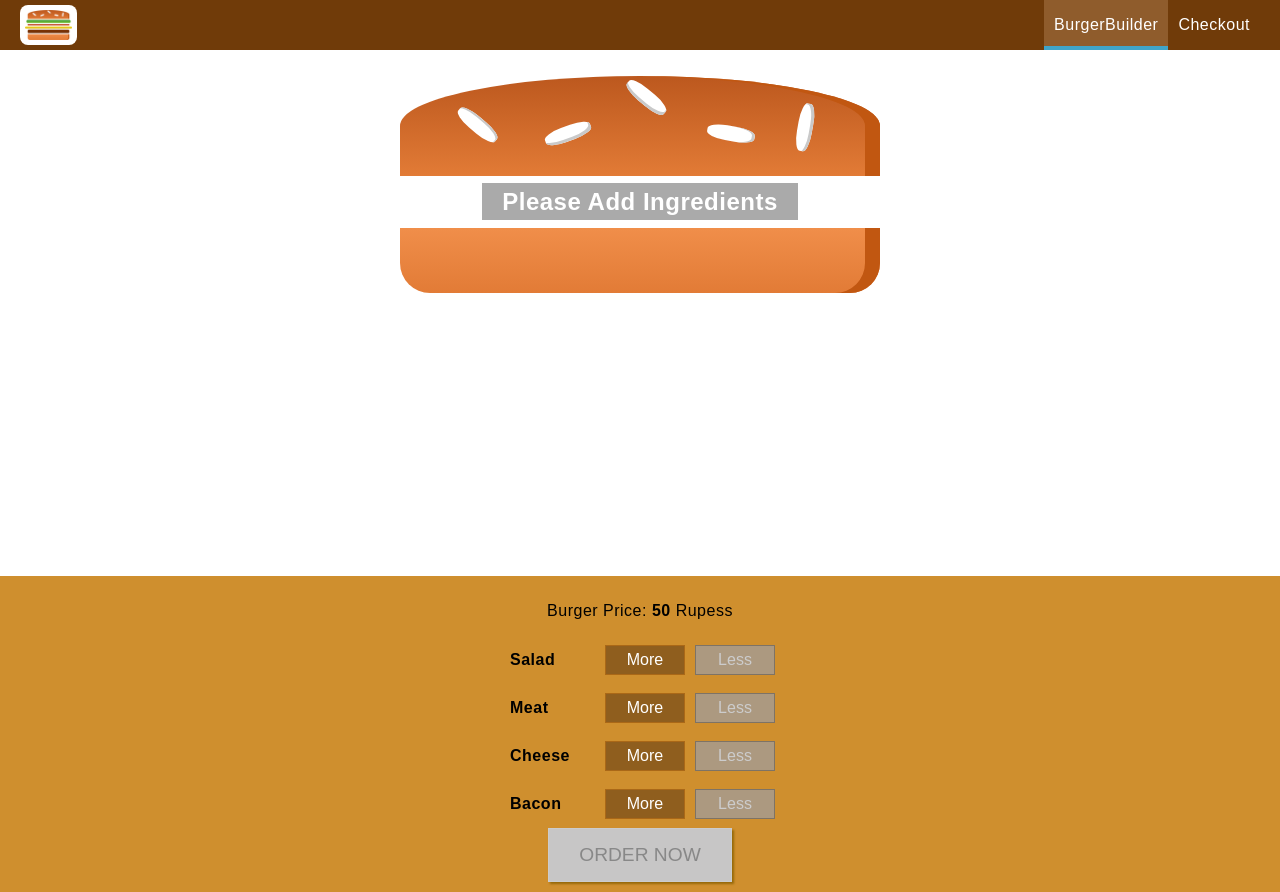
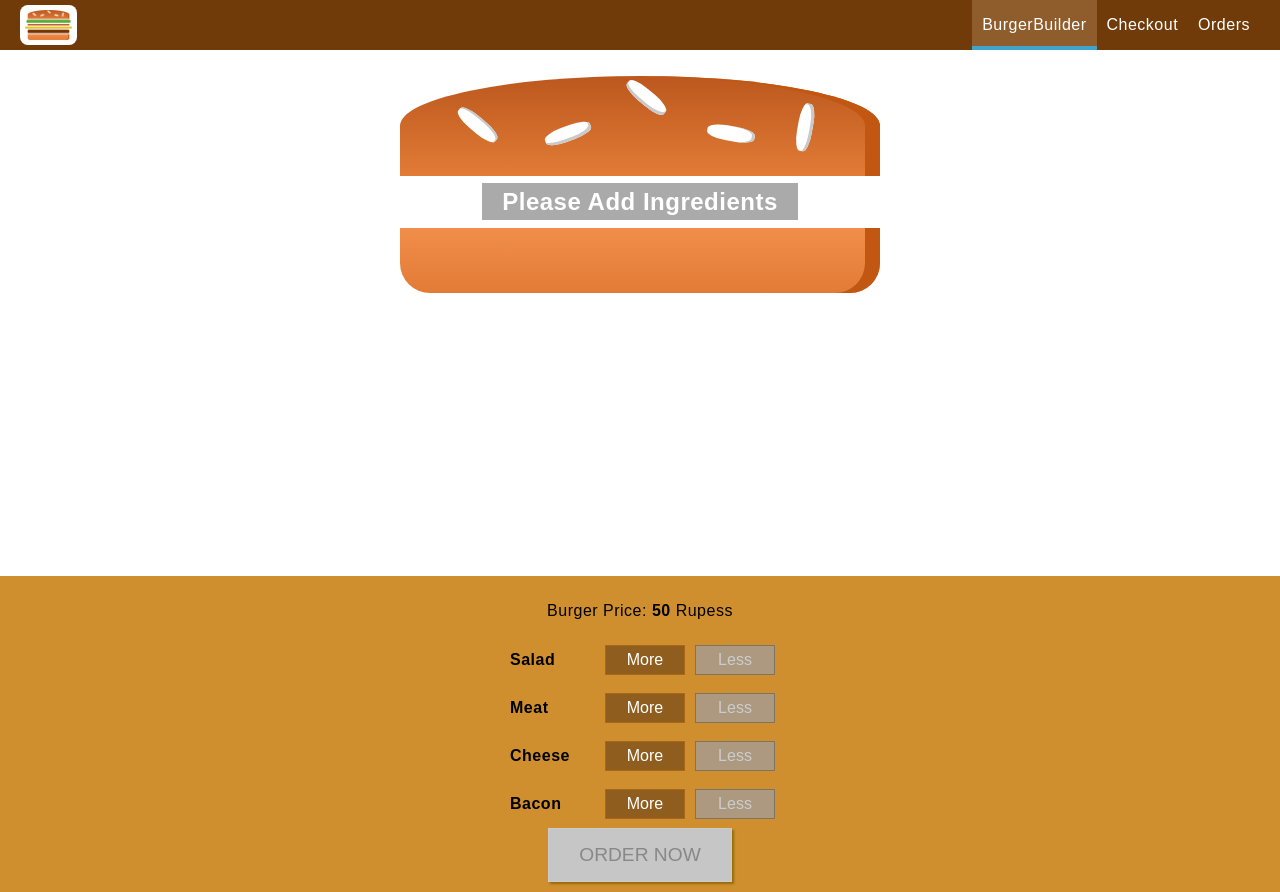
Before and after one commit to GunaalanElango/burger-builder-app, a React (Create React App) app: page / in a window 1280 px wide. Built offline with nearby package versions, Linux system fonts and the light colour scheme.

Commit message:
creating nav link to orders page

```diff
--- a/src/App.js
+++ b/src/App.js
@@ -3,6 +3,7 @@ import Layout from "./hoc/Layout/Layout";
 import BurgerBuilder from "./containers/BurgerBuilder/BurgerBuilder";
 import { Route, Switch } from "react-router-dom";
 import Checkout from "./containers/Checkout/Checkout";
+import Orders from "./containers/Orders/Orders";
 
 class App extends Component {
   render() {
@@ -11,6 +12,7 @@ class App extends Component {
         <Layout>
           <Switch>
             <Route path="/" exact component={BurgerBuilder} />
+            <Route path="/orders" exact component={Orders} />
             <Route path="/checkout" component={Checkout} />
           </Switch>
         </Layout>
--- a/src/components/Navigation/NavigationItems/NavigationItems.js
+++ b/src/components/Navigation/NavigationItems/NavigationItems.js
@@ -6,6 +6,7 @@ const navigationItems = (props) => (
   <ul className={classes.NavigationItems}>
     <NavigationItem link="/">BurgerBuilder</NavigationItem>
     <NavigationItem link="/checkout">Checkout</NavigationItem>
+    <NavigationItem link="/orders">Orders</NavigationItem>
   </ul>
 );
 
```
